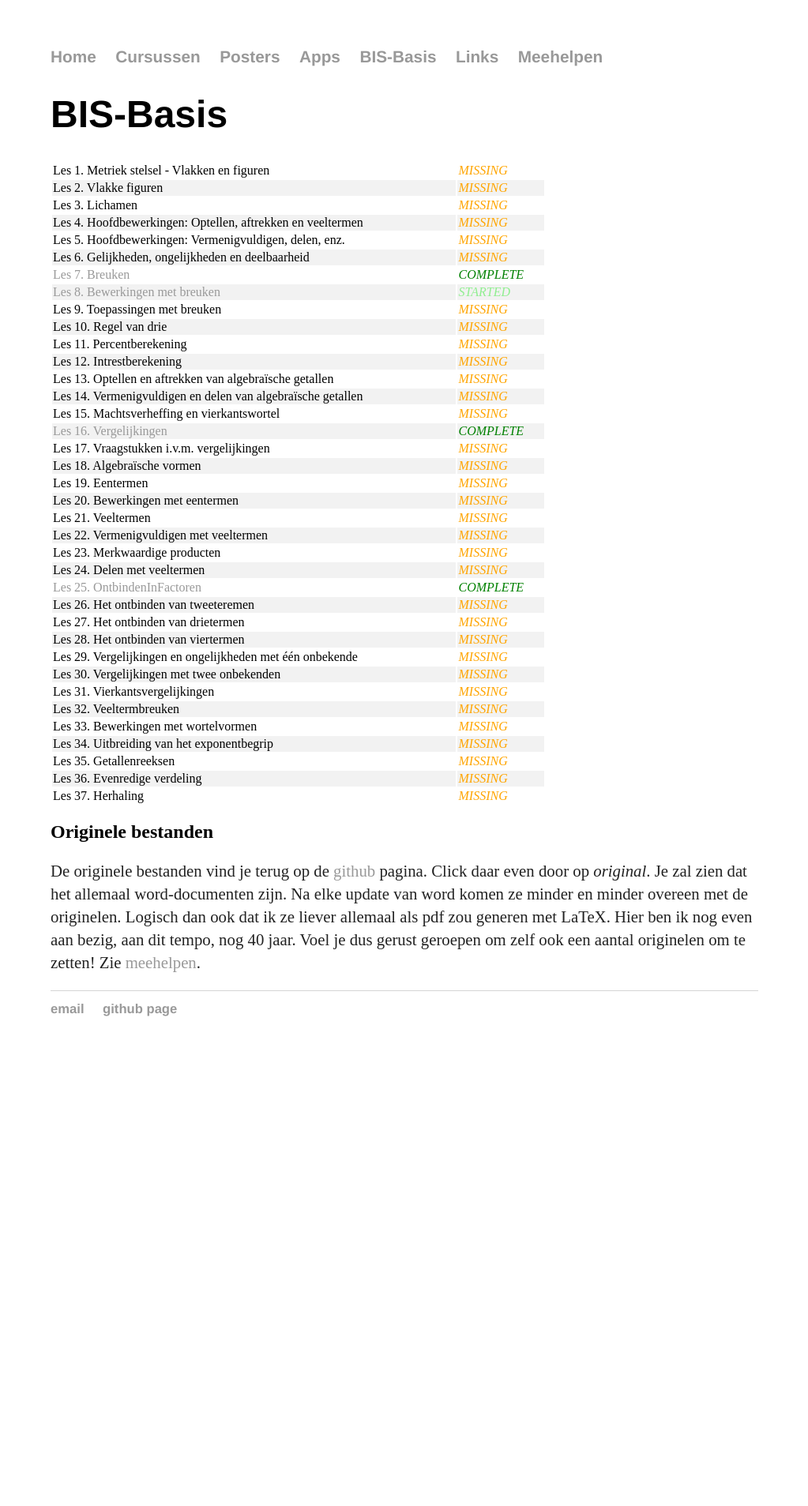
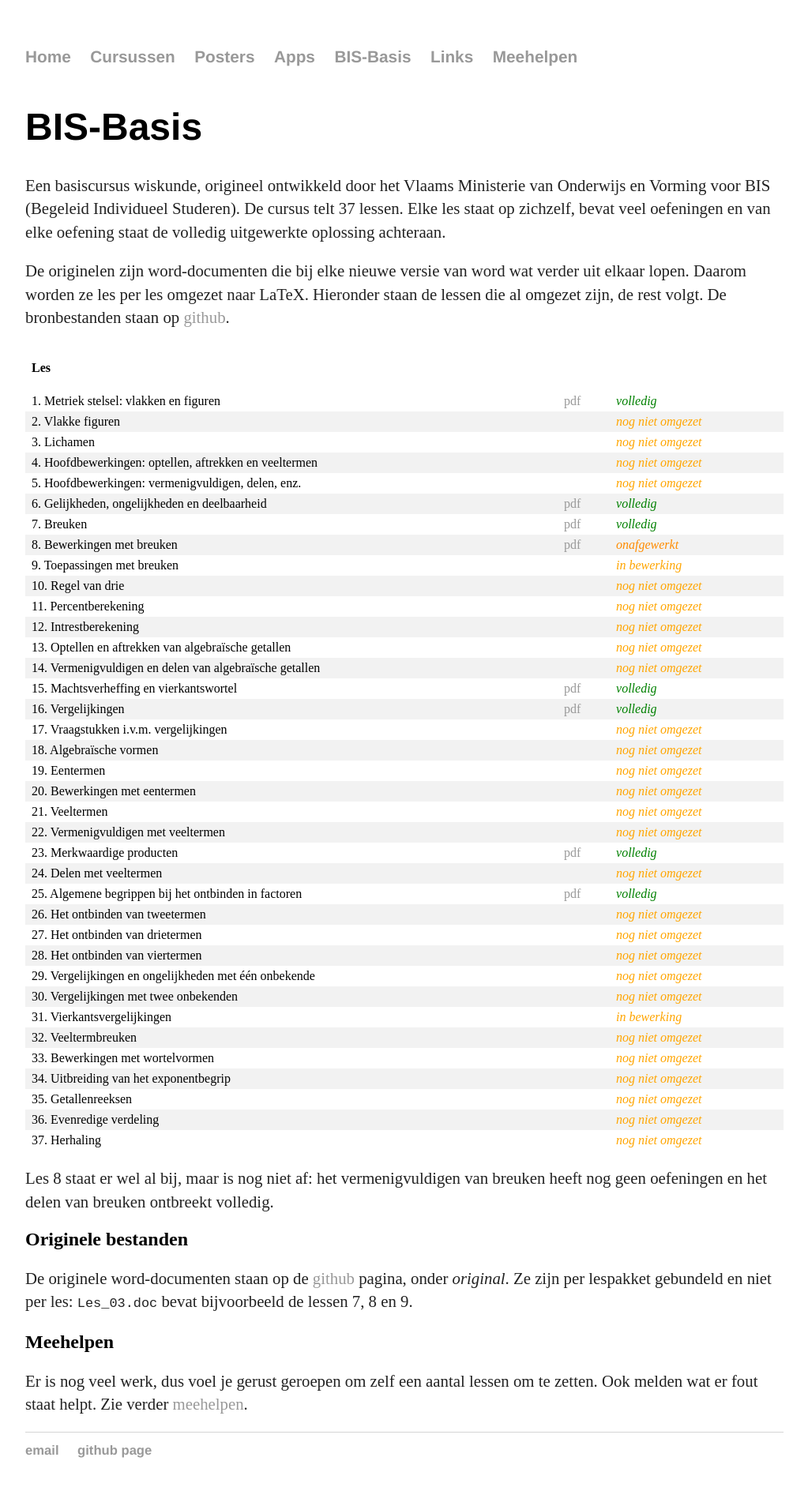
Before and after one commit to gowiz/gowiz.github.io, a Jekyll site: the page built from bis-basis.md, in a window 1280 px wide. Shown: the whole page at 79% size, without its empty margins (128-1151 px from the left). Built offline with Jekyll 4.4.1, drawn with Linux system fonts in a browser that asks for light colours; before the commit the page ends 1348 px from its top, so only the background shows below that.

Commit message:
Update BIS-basis with latest

```diff
--- a/_layouts/default.html
+++ b/_layouts/default.html
@@ -2,6 +2,7 @@
 <html>
   <head>
     <meta charset="UTF-8">
+    <meta name="viewport" content="width=device-width, initial-scale=1">
     <title>{{ page.title }}</title>
     <!-- link to main stylesheet -->
     <link rel="stylesheet" type="text/css" href="/css/main.css">
--- a/bis-basis.md
+++ b/bis-basis.md
@@ -1,53 +1,74 @@
 ---
 layout: default
 title: BIS-Basis
-download: https://github.com/gowiz/BIS-Basis/releases/download/v19.12/
+pdf: /bis-basis
 ---
 
 BIS-Basis
 ============
 
-| Les 1. Metriek stelsel - Vlakken en figuren                                      | *MISSING*{:style="color: orange"}     |
-| Les 2. Vlakke figuren                                                             | *MISSING*{:style="color: orange"}     |
-| Les 3. Lichamen                                                                   | *MISSING*{:style="color: orange"}     |
-| Les 4. Hoofdbewerkingen: Optellen, aftrekken en veeltermen                        | *MISSING*{:style="color: orange"}     |
-| Les 5. Hoofdbewerkingen: Vermenigvuldigen, delen, enz.                            | *MISSING*{:style="color: orange"}     |
-| Les 6. Gelijkheden, ongelijkheden en deelbaarheid                                 | *MISSING*{:style="color: orange"}     |
-| [Les 7. Breuken]({{page.download}}/L07_Breuken.pdf)                               | *COMPLETE*{:style="color: green"}     |
-| [Les 8. Bewerkingen met breuken]({{page.download}}/L08_BewerkingenMetBreuken.pdf) | *STARTED*{:style="color: lightgreen"} |
-| Les 9. Toepassingen met breuken                                                   | *MISSING*{:style="color: orange"}     |
-| Les 10. Regel van drie                                                            | *MISSING*{:style="color: orange"}     |
-| Les 11. Percentberekening                                                         | *MISSING*{:style="color: orange"}     |
-| Les 12. Intrestberekening                                                         | *MISSING*{:style="color: orange"}     |
-| Les 13. Optellen en aftrekken van algebraïsche getallen                           | *MISSING*{:style="color: orange"}     |
-| Les 14. Vermenigvuldigen en delen van algebraïsche getallen                       | *MISSING*{:style="color: orange"}     |
-| Les 15. Machtsverheffing en vierkantswortel                                       | *MISSING*{:style="color: orange"}     |
-| [Les 16. Vergelijkingen]({{page.download}}/L16_Vergelijkingen.pdf)                | *COMPLETE*{:style="color: green"}     |
-| Les 17. Vraagstukken i.v.m. vergelijkingen                                        | *MISSING*{:style="color: orange"}     |
-| Les 18. Algebraïsche vormen                                                       | *MISSING*{:style="color: orange"}     |
-| Les 19. Eentermen                                                                 | *MISSING*{:style="color: orange"}     |
-| Les 20. Bewerkingen met eentermen                                                 | *MISSING*{:style="color: orange"}     |
-| Les 21. Veeltermen                                                                | *MISSING*{:style="color: orange"}     |
-| Les 22. Vermenigvuldigen met veeltermen                                           | *MISSING*{:style="color: orange"}     |
-| Les 23. Merkwaardige producten                                                    | *MISSING*{:style="color: orange"}     |
-| Les 24. Delen met veeltermen                                                      | *MISSING*{:style="color: orange"}     |
-| [Les 25. OntbindenInFactoren]({{page.download}}/L25_OntbindenInfactoren.pdf)      | *COMPLETE*{:style="color: green"}     |
-| Les 26. Het ontbinden van tweeteremen                                             | *MISSING*{:style="color: orange"}     |
-| Les 27. Het ontbinden van drietermen                                              | *MISSING*{:style="color: orange"}     |
-| Les 28. Het ontbinden van viertermen                                              | *MISSING*{:style="color: orange"}     |
-| Les 29. Vergelijkingen en ongelijkheden met één onbekende                         | *MISSING*{:style="color: orange"}     |
-| Les 30. Vergelijkingen met twee onbekenden                                        | *MISSING*{:style="color: orange"}     |
-| Les 31. Vierkantsvergelijkingen                                                   | *MISSING*{:style="color: orange"}     |
-| Les 32. Veeltermbreuken                                                           | *MISSING*{:style="color: orange"}     |
-| Les 33. Bewerkingen met wortelvormen                                              | *MISSING*{:style="color: orange"}     |
-| Les 34. Uitbreiding van het exponentbegrip                                        | *MISSING*{:style="color: orange"}     |
-| Les 35. Getallenreeksen                                                           | *MISSING*{:style="color: orange"}     |
-| Les 36. Evenredige verdeling                                                      | *MISSING*{:style="color: orange"}     |
-| Les 37. Herhaling                                                                 | *MISSING*{:style="color: orange"}     |
+Een basiscursus wiskunde, origineel ontwikkeld door het Vlaams Ministerie van Onderwijs en
+Vorming voor BIS (Begeleid Individueel Studeren). De cursus telt 37 lessen. Elke les staat op
+zichzelf, bevat veel oefeningen en van elke oefening staat de volledig uitgewerkte oplossing
+achteraan.
+
+De originelen zijn word-documenten die bij elke nieuwe versie van word wat verder uit elkaar
+lopen. Daarom worden ze les per les omgezet naar LaTeX. Hieronder staan de lessen die al
+omgezet zijn, de rest volgt. De bronbestanden staan op [github].
+
+| Les | | |
+|---|---|---|
+| 1. Metriek stelsel: vlakken en figuren | [pdf]({{page.pdf}}/L01_MetriekStelsel.pdf) | *volledig*{:style="color: green"} |
+| 2. Vlakke figuren | | *nog niet omgezet*{:style="color: orange"} |
+| 3. Lichamen | | *nog niet omgezet*{:style="color: orange"} |
+| 4. Hoofdbewerkingen: optellen, aftrekken en veeltermen | | *nog niet omgezet*{:style="color: orange"} |
+| 5. Hoofdbewerkingen: vermenigvuldigen, delen, enz. | | *nog niet omgezet*{:style="color: orange"} |
+| 6. Gelijkheden, ongelijkheden en deelbaarheid | [pdf]({{page.pdf}}/L06_GelijkhedenOngelijkhedenDeelbaarheid.pdf) | *volledig*{:style="color: green"} |
+| 7. Breuken | [pdf]({{page.pdf}}/L07_Breuken.pdf) | *volledig*{:style="color: green"} |
+| 8. Bewerkingen met breuken | [pdf]({{page.pdf}}/L08_BewerkingenMetBreuken.pdf) | *onafgewerkt*{:style="color: darkorange"} |
+| 9. Toepassingen met breuken | | *in bewerking*{:style="color: orange"} |
+| 10. Regel van drie | | *nog niet omgezet*{:style="color: orange"} |
+| 11. Percentberekening | | *nog niet omgezet*{:style="color: orange"} |
+| 12. Intrestberekening | | *nog niet omgezet*{:style="color: orange"} |
+| 13. Optellen en aftrekken van algebraïsche getallen | | *nog niet omgezet*{:style="color: orange"} |
+| 14. Vermenigvuldigen en delen van algebraïsche getallen | | *nog niet omgezet*{:style="color: orange"} |
+| 15. Machtsverheffing en vierkantswortel | [pdf]({{page.pdf}}/L15_MachtsverheffingVierkantswortel.pdf) | *volledig*{:style="color: green"} |
+| 16. Vergelijkingen | [pdf]({{page.pdf}}/L16_Vergelijkingen.pdf) | *volledig*{:style="color: green"} |
+| 17. Vraagstukken i.v.m. vergelijkingen | | *nog niet omgezet*{:style="color: orange"} |
+| 18. Algebraïsche vormen | | *nog niet omgezet*{:style="color: orange"} |
+| 19. Eentermen | | *nog niet omgezet*{:style="color: orange"} |
+| 20. Bewerkingen met eentermen | | *nog niet omgezet*{:style="color: orange"} |
+| 21. Veeltermen | | *nog niet omgezet*{:style="color: orange"} |
+| 22. Vermenigvuldigen met veeltermen | | *nog niet omgezet*{:style="color: orange"} |
+| 23. Merkwaardige producten | [pdf]({{page.pdf}}/L23_MerkwaardigeProducten.pdf) | *volledig*{:style="color: green"} |
+| 24. Delen met veeltermen | | *nog niet omgezet*{:style="color: orange"} |
+| 25. Algemene begrippen bij het ontbinden in factoren | [pdf]({{page.pdf}}/L25_OntbindenInFactoren.pdf) | *volledig*{:style="color: green"} |
+| 26. Het ontbinden van tweetermen | | *nog niet omgezet*{:style="color: orange"} |
+| 27. Het ontbinden van drietermen | | *nog niet omgezet*{:style="color: orange"} |
+| 28. Het ontbinden van viertermen | | *nog niet omgezet*{:style="color: orange"} |
+| 29. Vergelijkingen en ongelijkheden met één onbekende | | *nog niet omgezet*{:style="color: orange"} |
+| 30. Vergelijkingen met twee onbekenden | | *nog niet omgezet*{:style="color: orange"} |
+| 31. Vierkantsvergelijkingen | | *in bewerking*{:style="color: orange"} |
+| 32. Veeltermbreuken | | *nog niet omgezet*{:style="color: orange"} |
+| 33. Bewerkingen met wortelvormen | | *nog niet omgezet*{:style="color: orange"} |
+| 34. Uitbreiding van het exponentbegrip | | *nog niet omgezet*{:style="color: orange"} |
+| 35. Getallenreeksen | | *nog niet omgezet*{:style="color: orange"} |
+| 36. Evenredige verdeling | | *nog niet omgezet*{:style="color: orange"} |
+| 37. Herhaling | | *nog niet omgezet*{:style="color: orange"} |
+
+Les 8 staat er wel al bij, maar is nog niet af: het vermenigvuldigen van breuken heeft nog geen
+oefeningen en het delen van breuken ontbreekt volledig.
 
 Originele bestanden
 ---------------------
 
-De originele bestanden vind je terug op de [github] pagina. Click daar even door op _original_. Je zal zien dat het allemaal word-documenten zijn. Na elke update van word komen ze minder en minder overeen met de originelen. Logisch dan ook dat ik ze liever allemaal als pdf zou generen met LaTeX. Hier ben ik nog even aan bezig, aan dit tempo, nog 40 jaar. Voel je dus gerust geroepen om zelf ook een aantal originelen om te zetten! Zie [meehelpen](develop).
+De originele word-documenten staan op de [github] pagina, onder _original_. Ze zijn per
+lespakket gebundeld en niet per les: `Les_03.doc` bevat bijvoorbeeld de lessen 7, 8 en 9.
+
+Meehelpen
+-----------
+
+Er is nog veel werk, dus voel je gerust geroepen om zelf een aantal lessen om te zetten. Ook
+melden wat er fout staat helpt. Zie verder [meehelpen](develop).
 
 [github]: https://github.com/gowiz/BIS-Basis
--- a/css/main.css
+++ b/css/main.css
@@ -1,6 +1,7 @@
 body {
     margin: 60px auto;
-    width: 70%;
+    max-width: 60em;
+    width: 90%;
 }
 nav ul, footer ul {
     font-family:'Helvetica', 'Arial', 'Sans-Serif';
@@ -57,7 +58,18 @@ ul.posts li {
     list-style: none;
 }
 table {
-    width: 70%;
+    width: 100%;
+    border-collapse: collapse;
+}
+
+td, th {
+    padding: 4px 8px;
+    text-align: left;
+}
+
+/* Brede tabellen mogen zelf schuiven, de pagina niet. */
+.container {
+    overflow-x: auto;
 }
 
 th {
```
Also changed, not shown: 8 other files.
